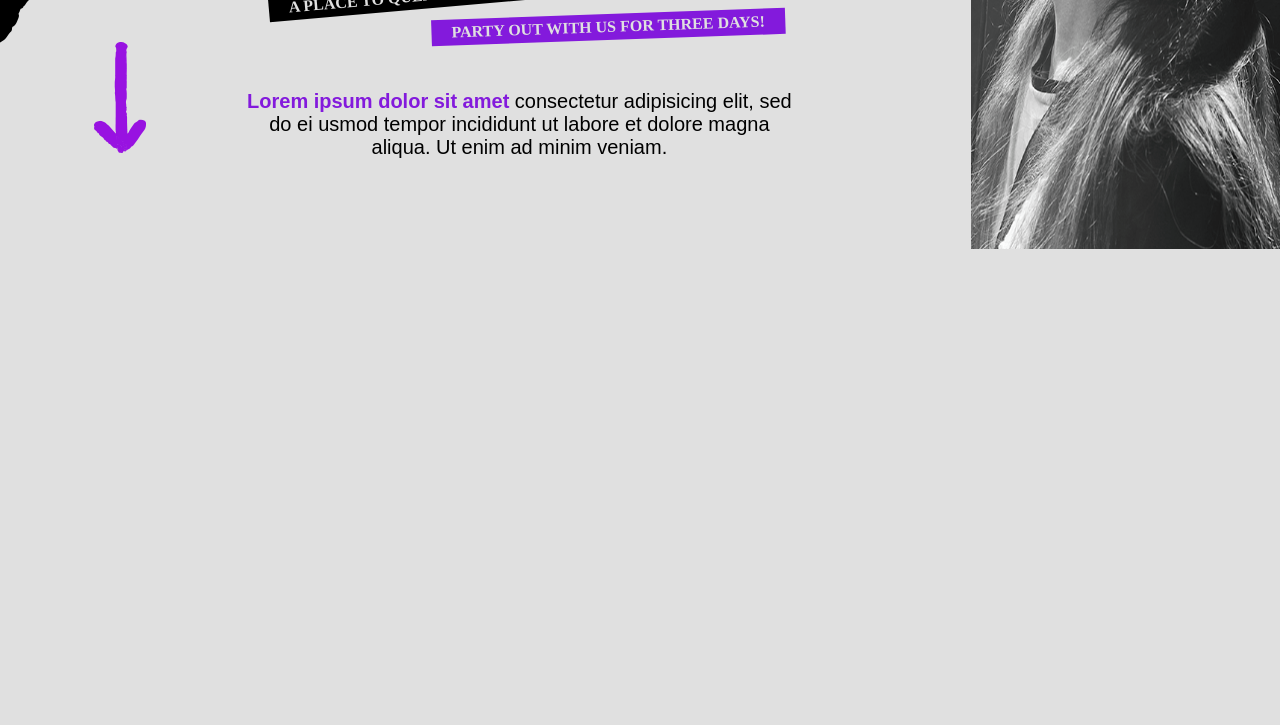
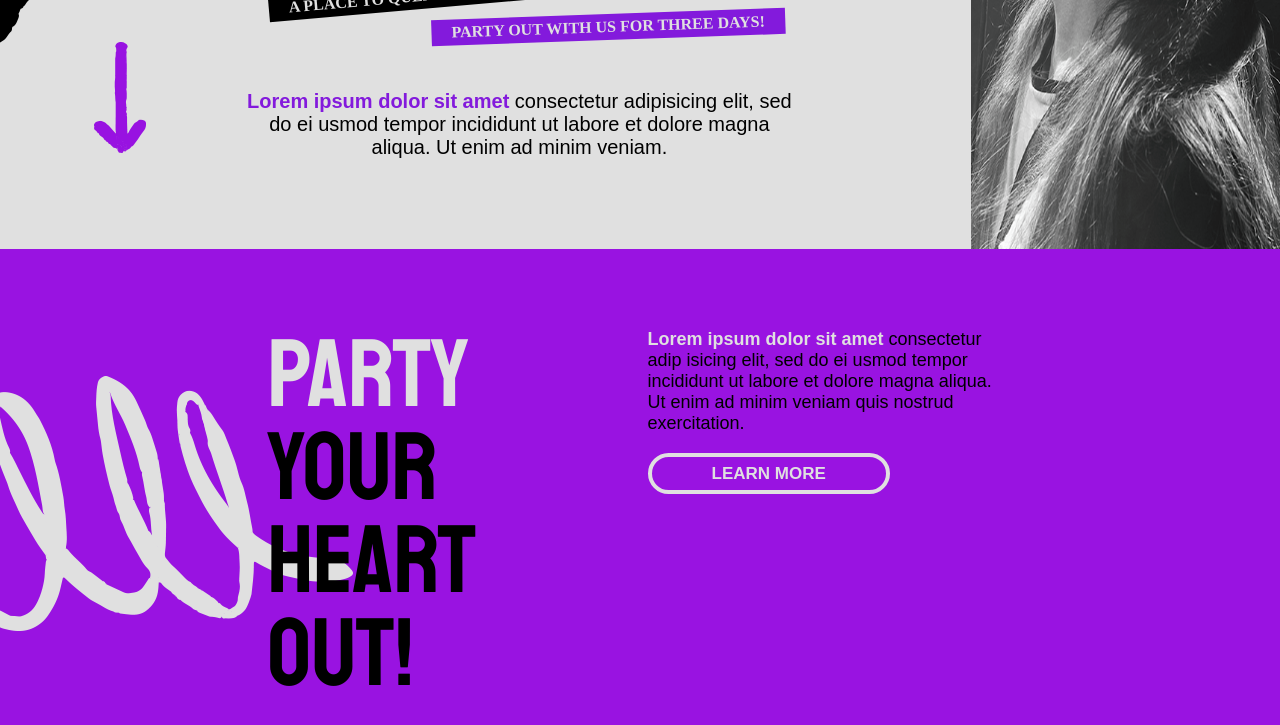
Before and after one commit to AleksandarSarbajic/Music-week-Desing, a website built with Parcel: page src/index.html in a window 1280 px wide. Shown: the part 579-1304 px from the top of the page. Before the commit the page ends 830 px from the top, so only its background shows below. Built offline with nearby package versions, Linux system fonts and the light colour scheme; a web font is replaced by a local one.

Commit message:
Hero under

```diff
--- a/src/index.html
+++ b/src/index.html
@@ -66,5 +66,25 @@
         </div>
       </div>
     </section>
+    <section class="hero-section-under">
+      <div class="container">
+        <div class="row justify-content-center">
+          <div class="col-md-4">
+            <p class="hero-under-header">
+              <span class="colored">party</span> your heart out!
+            </p>
+          </div>
+          <div class="col-md-4">
+            <p class="hero-under-text">
+              <span class="colored bold-700">Lorem ipsum dolor sit amet</span>
+              consectetur adip isicing elit, sed do ei usmod tempor incididunt
+              ut labore et dolore magna aliqua. Ut enim ad minim veniam quis
+              nostrud exercitation.
+            </p>
+            <a href="#" class="btn btn-hero">learn More</a>
+          </div>
+        </div>
+      </div>
+    </section>
   </body>
 </html>
--- a/src/scss/default_variables.scss
+++ b/src/scss/default_variables.scss
@@ -17,3 +17,15 @@ html {
   --color-brand--2: #831adc;
   --color-dark--1: #000;
 }
+.colored {
+  color: var(--color-brand--1);
+}
+.bold-700 {
+  font-weight: 700;
+}
+.btn:link,
+.btn:visited {
+  text-decoration: none;
+  border-radius: 25px;
+  padding: 0.7rem 6rem;
+}
--- a/src/scss/hero_section.scss
+++ b/src/scss/hero_section.scss
@@ -1,6 +1,8 @@
 :root {
   --color-brand--1: #e0e0e0;
   --color-brand--2: #831adc;
+  --color-brand--light--1: #9913e1;
+
   --color-dark--1: #000;
 }
 //nav
@@ -131,3 +133,39 @@
 .parent_hero {
   position: relative;
 }
+//hero under
+.hero-section-under {
+  background-color: var(--color-brand--light--1);
+  background-image: url('/img/hero_scroll.png');
+  background-repeat: no-repeat;
+  background-position: -10rem 12rem;
+
+  padding: 8rem 0;
+}
+.hero-under-header {
+  font-size: 9.6rem;
+  line-height: 93px;
+  color: var(--color-dark--1);
+  font-weight: 400;
+  font-family: 'Staatliches', cursive;
+  text-align: left;
+}
+.hero-under-text {
+  font-size: 1.8rem;
+  letter-spacing: 0px;
+
+  text-align: left;
+  margin-bottom: 3rem;
+}
+
+.btn-hero:link,
+.btn-hero:visited {
+  font-size: 1.7rem;
+
+  text-transform: uppercase;
+  color: var(--color-brand--1);
+  font-weight: 700;
+
+  text-align: center;
+  border: 4px solid var(--color-brand--1);
+}
```
Also changed, not shown: src/scss/styles.scss (+0 -20 lines), img/hero_scroll.png (added).
